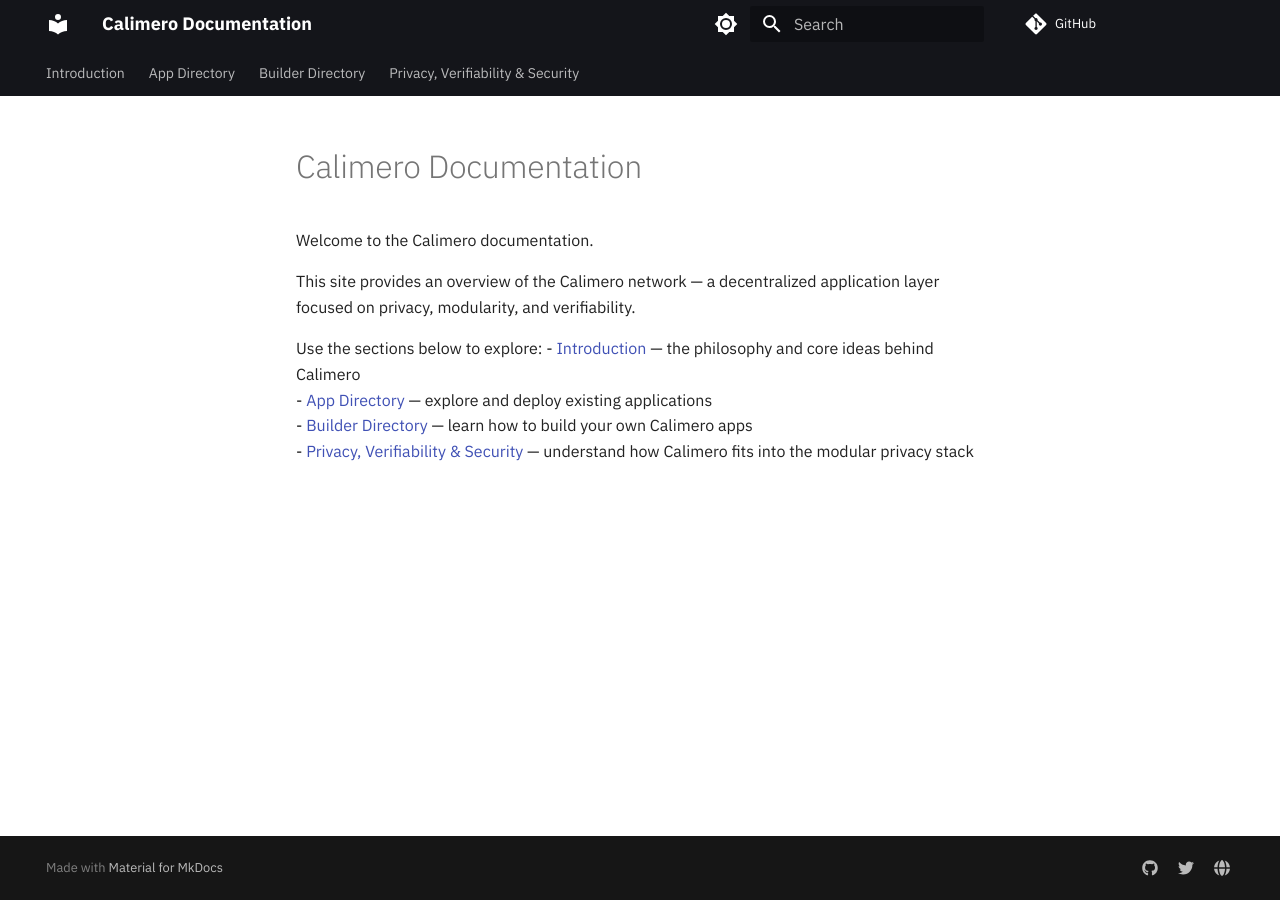
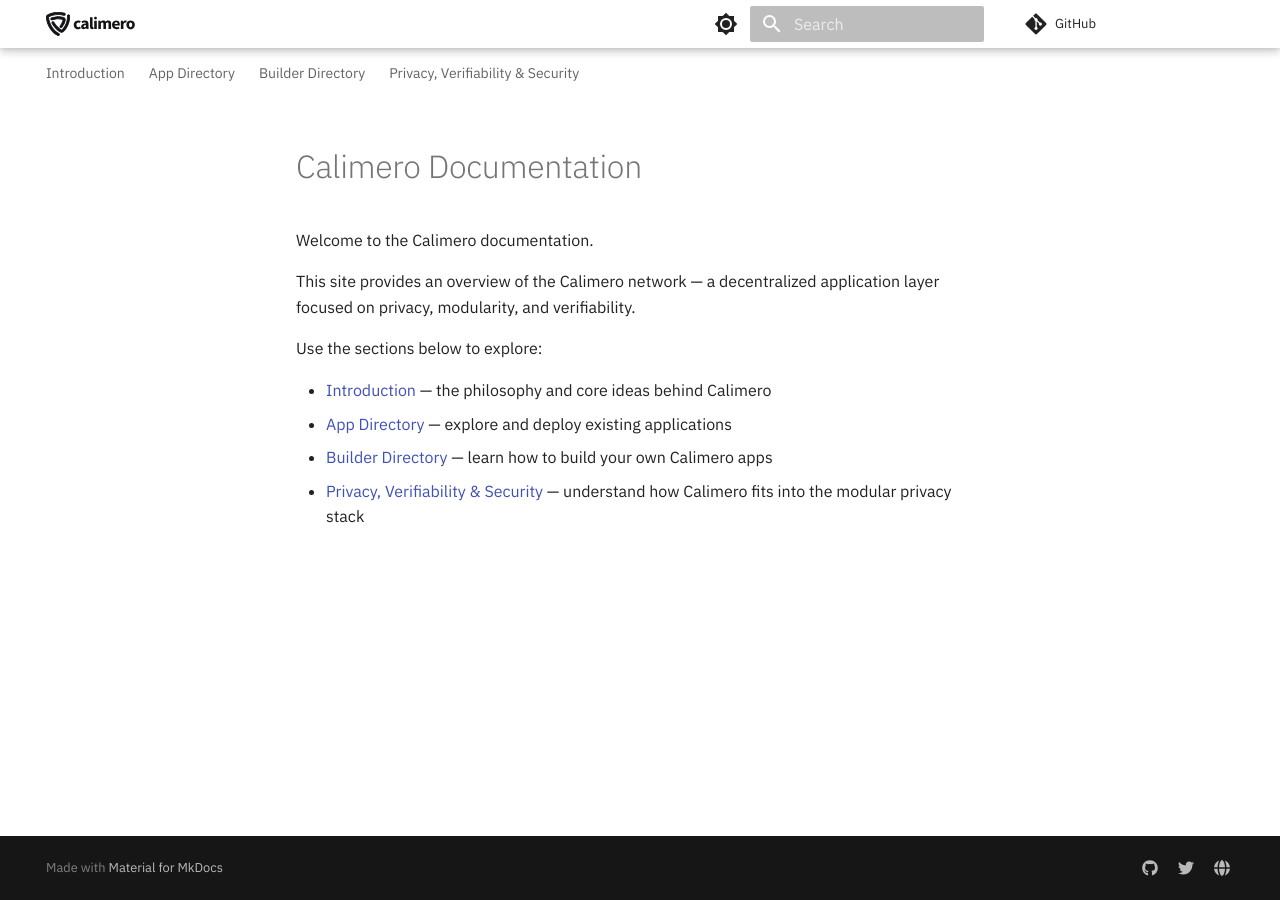
Before and after one commit to calimero-network/docs, an MkDocs documentation site: the page built from docs/index.md, in a window 1280 px wide. Built offline with MkDocs 1.6.1 and Material for MkDocs 9.7.7, drawn with Linux system fonts in a browser that asks for light colours; comment, search, counter and statistics services are not loaded.

Commit message:
impore styles

```diff
--- a/docs/index.md
+++ b/docs/index.md
@@ -5,6 +5,7 @@ Welcome to the Calimero documentation.
 This site provides an overview of the Calimero network — a decentralized application layer focused on privacy, modularity, and verifiability.
 
 Use the sections below to explore:
+
 - [Introduction](intro/) — the philosophy and core ideas behind Calimero
 - [App Directory](app-directory/) — explore and deploy existing applications
 - [Builder Directory](builder-directory/) — learn how to build your own Calimero apps
--- /dev/null
+++ b/docs/stylesheets/extra.css
@@ -0,0 +1,70 @@
+/* Custom Calimero Branding Styles */
+
+/* Light mode: use black logo and proper header colors */
+[data-md-color-scheme="default"] .md-header__button.md-logo img,
+[data-md-color-scheme="default"] .md-logo img {
+  content: url("../assets/img/logo-black.svg");
+}
+
+[data-md-color-scheme="default"] .md-header {
+  background-color: var(--md-default-bg-color);
+  color: var(--md-default-fg-color);
+  box-shadow: 0 0 0.2rem rgba(0,0,0,.1), 0 0.2rem 0.4rem rgba(0,0,0,.2);
+}
+
+/* Dark mode: use white logo and proper header colors */
+[data-md-color-scheme="slate"] .md-header__button.md-logo img,
+[data-md-color-scheme="slate"] .md-logo img {
+  content: url("../assets/img/logo-white.svg");
+}
+
+[data-md-color-scheme="slate"] .md-header {
+  background-color: var(--md-default-bg-color);
+  color: var(--md-default-fg-color);
+  box-shadow: 0 0 0.2rem rgba(0,0,0,.1), 0 0.2rem 0.4rem rgba(0,0,0,.2);
+}
+
+/* Ensure logo displays correctly */
+.md-logo img {
+  display: block;
+  height: 100%;
+  width: auto;
+}
+
+/* Ensure header buttons have proper contrast */
+.md-header__button {
+  color: var(--md-default-fg-color);
+}
+
+.md-header__button:hover {
+  opacity: 0.7;
+}
+
+/* Search button proper styling */
+.md-search__icon {
+  color: var(--md-default-fg-color);
+}
+
+/* Tabs navigation - adapt to light/dark mode */
+.md-tabs {
+  background-color: var(--md-default-bg-color) !important;
+  color: var(--md-default-fg-color);
+}
+
+.md-tabs__list {
+  background-color: var(--md-default-bg-color) !important;
+}
+
+.md-tabs__link {
+  color: var(--md-default-fg-color);
+  opacity: 0.7;
+}
+
+.md-tabs__link:hover {
+  opacity: 1;
+}
+
+.md-tabs__link--active {
+  color: var(--md-primary-fg-color);
+  opacity: 1;
+}
--- a/mkdocs.yml
+++ b/mkdocs.yml
@@ -1,5 +1,5 @@
 # Site Information
-site_name: Calimero Documentation
+site_name: ""
 site_description: Lightweight documentation for the Calimero network and developer stack
 site_url: https://docs.calimero.network
 
@@ -10,6 +10,8 @@ edit_uri: ""
 # Theme Configuration
 theme:
   name: material
+  logo: assets/img/logo-black.svg
+  favicon: assets/img/favicon.svg
 
   # Color palette with light/dark mode toggle (respects device settings)
   palette:
@@ -57,14 +59,9 @@ theme:
 plugins:
   - search  # Built-in search functionality
 
-# To customize colors further with exact hex codes, create docs/stylesheets/extra.css:
-# :root {
-#   --md-primary-fg-color: #YOUR_HEX_COLOR;
-#   --md-accent-fg-color: #YOUR_HEX_COLOR;
-# }
-# Then uncomment below:
-# extra_css:
-#   - stylesheets/extra.css
+# Custom CSS for branding and logo switching
+extra_css:
+  - stylesheets/extra.css
 
 # Popular MkDocs Plugins to consider:
 # - mkdocs-material (already using as theme)
```
Also changed, not shown: docs/app-directory/index.md (+1 -0 lines), docs/privacy-verifiability-security/index.md (+2 -0 lines), docs/assets/img/favicon.svg (added), docs/assets/img/favicon2.svg (added), docs/assets/img/favicon3.svg (added), docs/assets/img/logo-black.svg (added), docs/assets/img/logo-white.svg (added), 1 other file.
